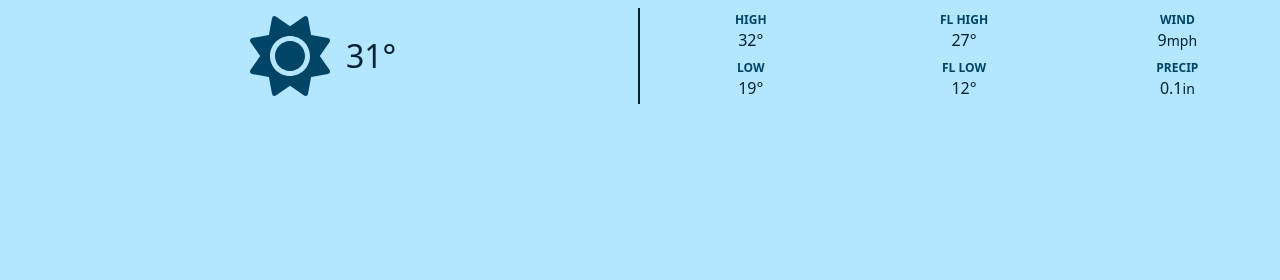
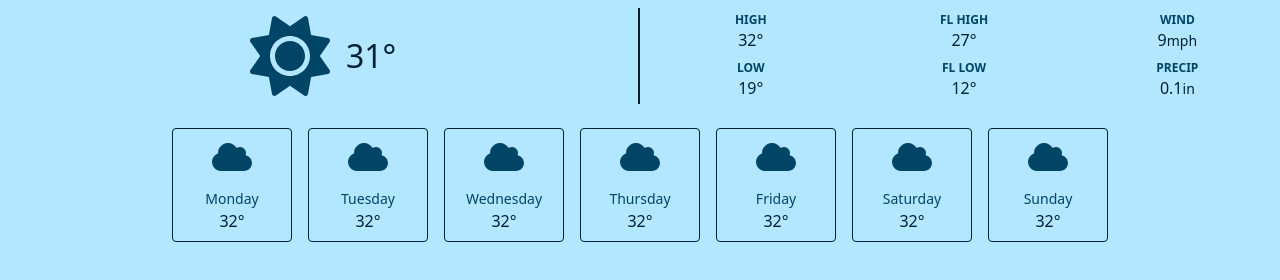
Before and after one commit to raunak96/weather-app, a website built with Vite: page index.html in a window 1280 px wide. Built offline with nearby package versions, Linux system fonts and the light colour scheme.

Commit message:
Day section done

```diff
--- a/index.html
+++ b/index.html
@@ -9,6 +9,7 @@
 </head>
 
 <body class="bg-primary text-secondary font-sans">
+
     <header class="flex items-center">
         <div class="flex items-center justify-center w-1/2 m-2 p-2 border-r-2 border-secondary space-x-4">
             <img src="icons/sun.svg" alt="current-weather" class="weather-icon icon-large" data-current-icon />
@@ -45,6 +46,45 @@
             </div>
         </div>
     </header>
+    <!-- Day Wise Weather Section -->
+    <section
+        class="grid grid-cols-[repeat(auto-fit,_75px)] md:grid-cols-[repeat(auto-fit,_100px)] lg:grid-cols-[repeat(auto-fit,_120px)] gap-4 p-4 justify-center">
+        <div class="day-card">
+            <img src="icons/cloud.svg" class="weather-icon" />
+            <div class="day-card-day">Monday</div>
+            <div>32&deg;</div>
+        </div>
+        <div class="day-card">
+            <img src="icons/cloud.svg" class="weather-icon" />
+            <div class="day-card-day">Tuesday</div>
+            <div>32&deg;</div>
+        </div>
+        <div class="day-card">
+            <img src="icons/cloud.svg" class="weather-icon" />
+            <div class="day-card-day">Wednesday</div>
+            <div>32&deg;</div>
+        </div>
+        <div class="day-card">
+            <img src="icons/cloud.svg" class="weather-icon" />
+            <div class="day-card-day">Thursday</div>
+            <div>32&deg;</div>
+        </div>
+        <div class="day-card">
+            <img src="icons/cloud.svg" class="weather-icon" />
+            <div class="day-card-day">Friday</div>
+            <div>32&deg;</div>
+        </div>
+        <div class="day-card">
+            <img src="icons/cloud.svg" class="weather-icon" />
+            <div class="day-card-day">Saturday</div>
+            <div>32&deg;</div>
+        </div>
+        <div class="day-card">
+            <img src="icons/cloud.svg" class="weather-icon" />
+            <div class="day-card-day">Sunday</div>
+            <div>32&deg;</div>
+        </div>
+    </section>
 </body>
 
 </html>
--- a/src/style.css
+++ b/src/style.css
@@ -18,4 +18,10 @@
 	.value-sub-info {
 		@apply font-light text-sm;
 	}
+	.day-card {
+		@apply flex flex-col items-center border border-secondary rounded p-2;
+	}
+	.day-card-day {
+		@apply text-sm text-secondaryLight mt-3;
+	}
 }
```
